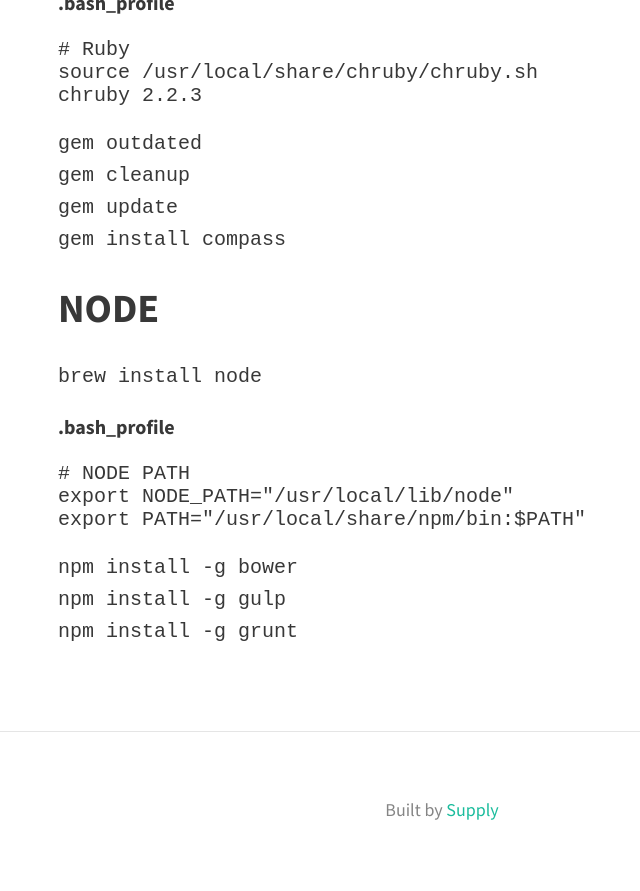
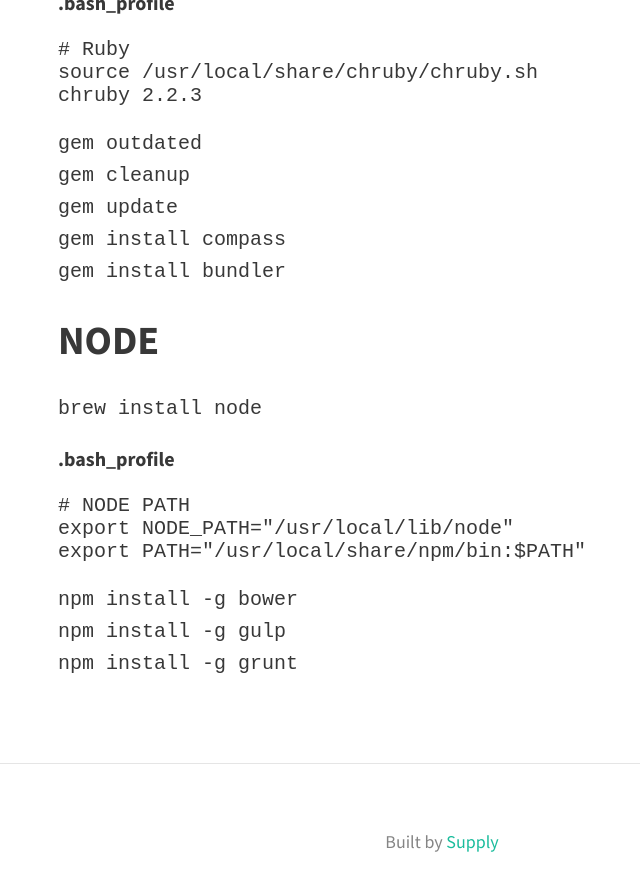
Before and after one commit to supplyltd/supplyltd.github.io, a Jekyll site: the page built from _posts/2015-5-7-webdevsetup.md, in a window 1280 px wide and 900 px high, scrolled down 2733 px. Shown: the top 891 px of the window, without its empty margins (198-838 px from the left). Built offline with Jekyll 4.4.1, drawn with Linux system fonts in a browser that asks for light colours; nearby versions of some CDN libraries.

Commit message:
Updated 2015-5-7-webdevsetup.md

```diff
--- a/_posts/2015-5-7-webdevsetup.md
+++ b/_posts/2015-5-7-webdevsetup.md
@@ -3,6 +3,7 @@
 title: Web Dev Setup
 published: true
 ---
+
 
 
 ## Show hidden files
@@ -89,7 +90,8 @@
 `gem outdated`<br>
 `gem cleanup`<br>
 `gem update`<br>
-`gem install compass`
+`gem install compass`<br>
+`gem install bundler`
 
 ## NODE
 `brew install node`
```
